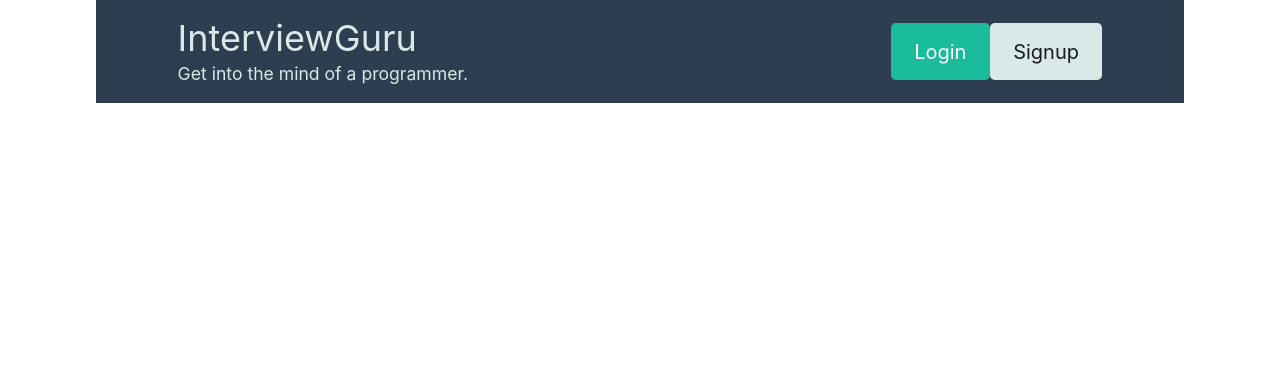
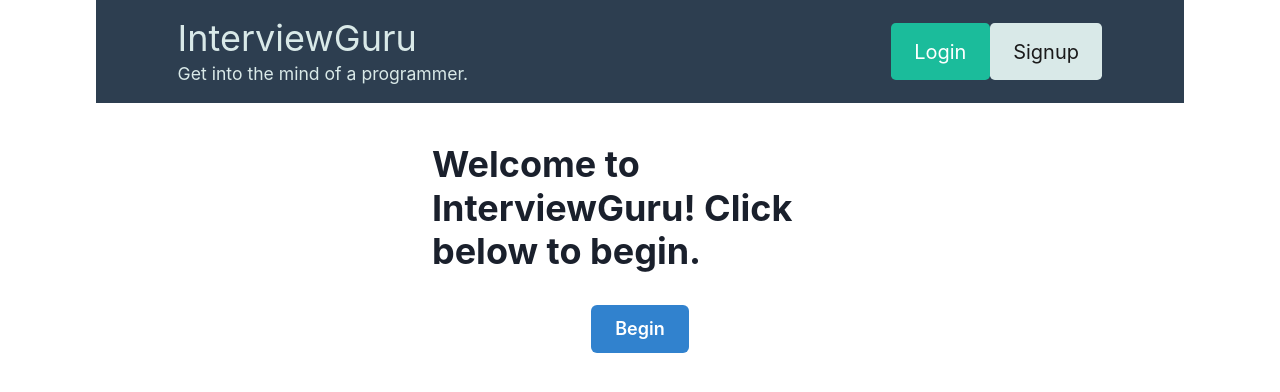
Before and after one commit to sefenydiaz/InterviewGuru, a React (Vite) app in the folder client/: page / in a window 1280 px wide. Shown: the top 392 px of the page. Built offline with nearby package versions, Linux system fonts and the light colour scheme.

Commit message:
completed homepage skeleton

```diff
--- a/client/src/main.jsx
+++ b/client/src/main.jsx
@@ -31,7 +31,7 @@ const router = createBrowserRouter([
       }, {
         path: '/form',
         element: <Form />
-      }, {
+      },/* {
         path: '/interview',
         element: <Interview />
       }, /*{
--- a/client/src/pages/Home.jsx
+++ b/client/src/pages/Home.jsx
@@ -9,8 +9,23 @@ import {
     VStack,
   } from '@chakra-ui/react';
 
-const Home = () => {
-
+    function Home() {
+        return (
+          <ChakraProvider>
+            <Container maxW="md" centerContent mt={10}>
+              <VStack spacing={6}>
+                <Heading as="h1" size="xl">
+                  Welcome to InterviewGuru! Click below to begin.
+                </Heading>
+                <Link to="/form">
+                  <Button colorScheme="blue" size="lg">
+                    Begin
+                  </Button>
+                </Link>
+              </VStack>
+            </Container>
+          </ChakraProvider>
+        );
 }
 
 export default Home;
```
